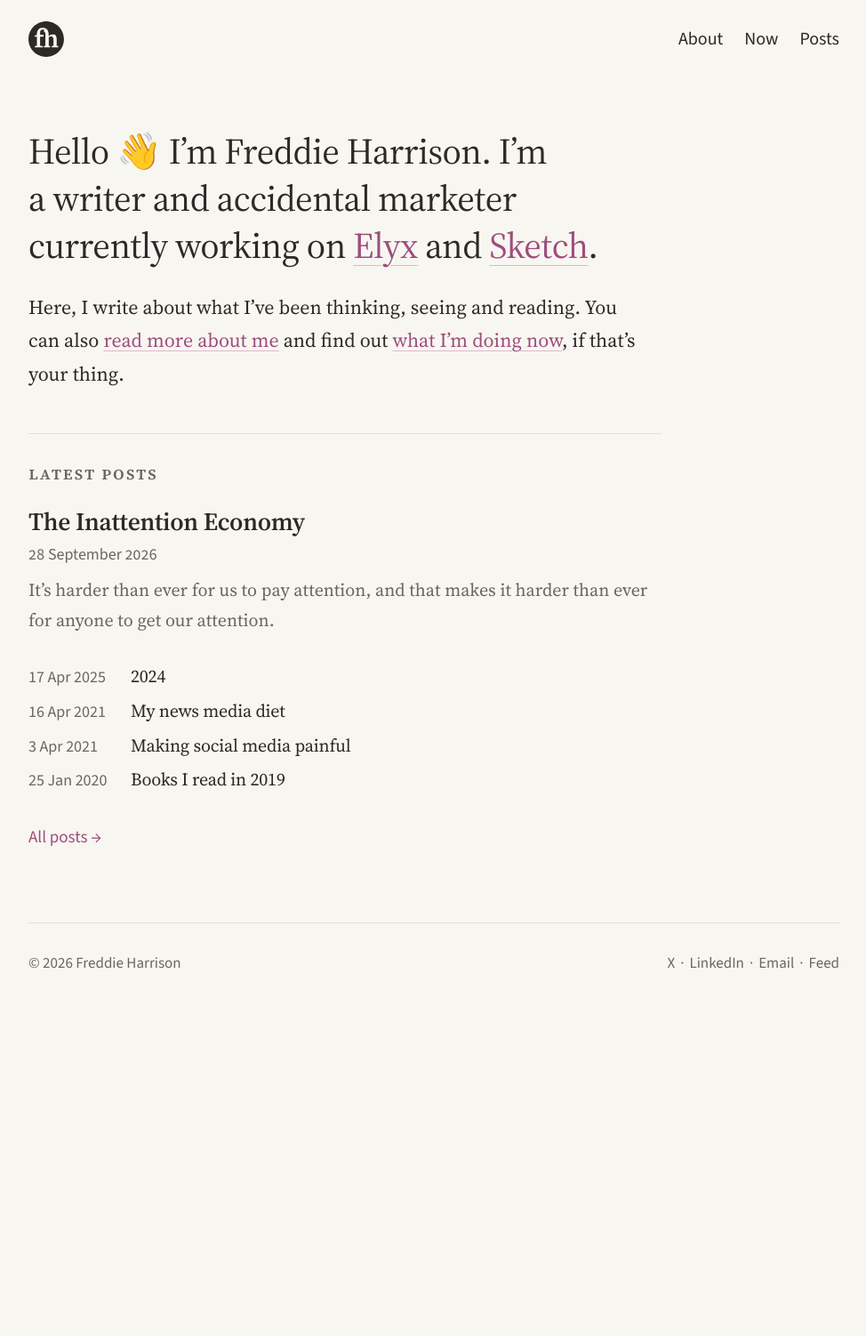
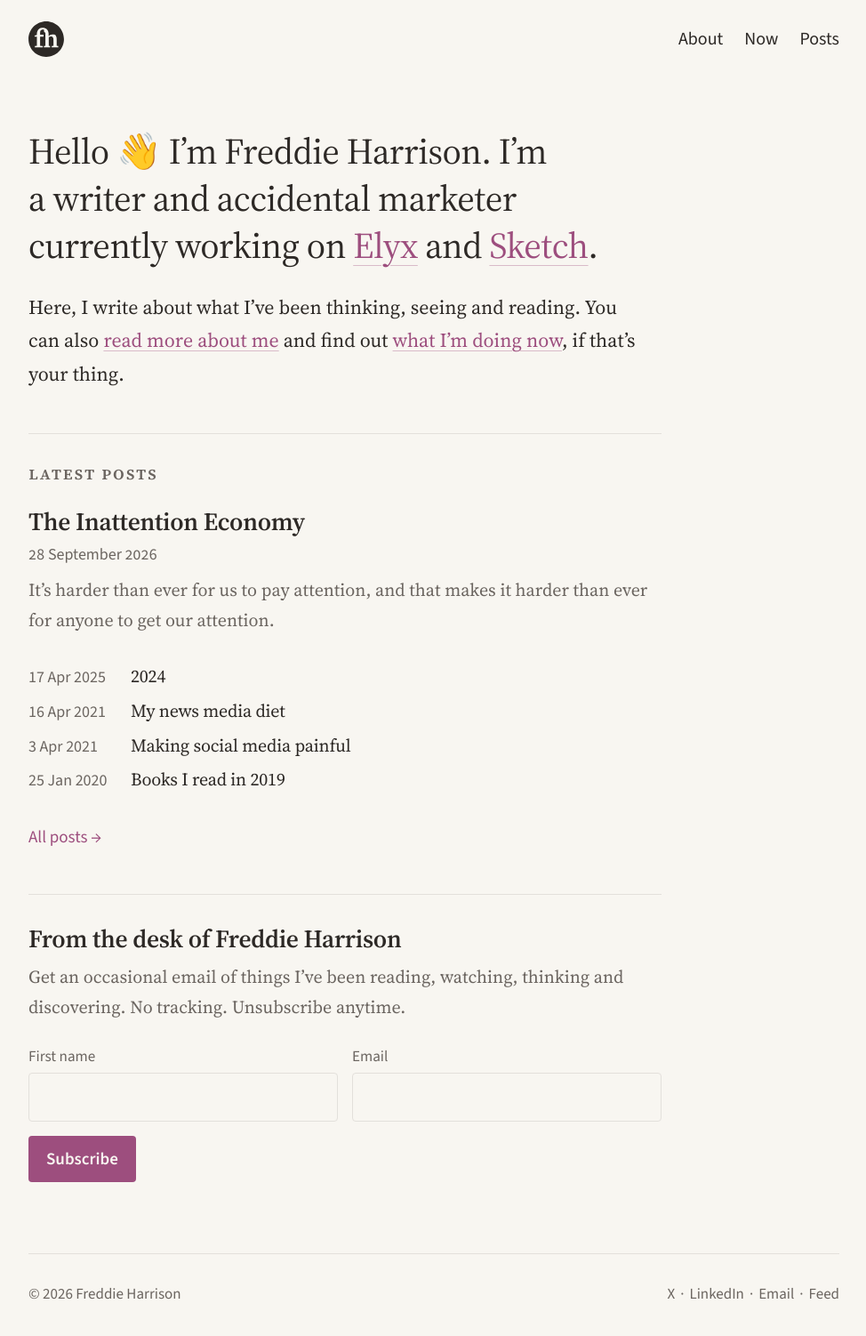
Before and after one commit to freddiewrites/freddiewrites.github.io, a Jekyll site: the page built from index.markdown, in a window 1280 px wide. Shown: the whole page at 89% size, without its empty margins (152-1126 px from the left). Built offline with Jekyll 4.4.1, drawn with Linux system fonts in a browser that asks for light colours; before the commit the page ends 1130 px from its top, so only the background shows below that.

Commit message:
Add newsletter signup form to the homepage
Posts first name and email to Buttondown's embed endpoint.

Co-Authored-By: Claude Opus 5.5 <noreply@anthropic.com>
Claude-Session: https://claude.ai/code/session_01XhZxdn2ykFjNGtpS1kPALB

```diff
--- a/_layouts/home.html
+++ b/_layouts/home.html
@@ -27,4 +27,23 @@ layout: default
 
     <a href="/posts/" class="all-posts-link">All posts &rarr;</a>
   </section>
+
+  <hr class="home-divider">
+
+  <section class="newsletter" aria-labelledby="newsletter-heading">
+    <h2 id="newsletter-heading" class="newsletter-title">From the desk of Freddie Harrison</h2>
+    <p class="newsletter-blurb">Get an occasional email of things I’ve been reading, watching, thinking and discovering. No tracking. Unsubscribe anytime.</p>
+    <form class="newsletter-form" action="https://buttondown.com/api/emails/embed-subscribe/freddiewrites" method="post">
+      <div class="newsletter-field">
+        <label for="newsletter-first-name">First name</label>
+        <input type="text" id="newsletter-first-name" name="metadata__first_name" autocomplete="given-name" required>
+      </div>
+      <div class="newsletter-field">
+        <label for="newsletter-email">Email</label>
+        <input type="email" id="newsletter-email" name="email" autocomplete="email" required>
+      </div>
+      <input type="hidden" name="embed" value="1">
+      <button type="submit" class="newsletter-button">Subscribe</button>
+    </form>
+  </section>
 </div>
--- a/_sass/_components.scss
+++ b/_sass/_components.scss
@@ -243,6 +243,79 @@
   font-size: 0.95em;
 }
 
+/* Newsletter signup on the home page */
+.newsletter-title {
+  font-size: 1.4em;
+  margin: 0 0 var(--space-xs);
+}
+
+.newsletter-blurb {
+  margin: 0 0 var(--space-md);
+  color: var(--text-muted);
+}
+
+.newsletter-form {
+  display: grid;
+  gap: var(--space-sm);
+  font-family: var(--font-ui);
+  font-size: 0.95em;
+
+  /* Fields sit side by side, with the button below, on wider screens */
+  @media (min-width: 600px) {
+    grid-template-columns: 1fr 1fr;
+  }
+}
+
+.newsletter-field {
+  display: flex;
+  flex-direction: column;
+  gap: 4px;
+
+  label {
+    color: var(--text-muted);
+    font-size: 0.9em;
+  }
+
+  input {
+    font: inherit;
+    color: var(--text-color);
+    background-color: var(--bg-color);
+    border: 1px solid var(--border-color);
+    border-radius: 4px;
+    padding: 10px 12px;
+    transition: border-color var(--transition-fast);
+
+    &:focus-visible {
+      outline: 2px solid var(--link-color);
+      outline-offset: 1px;
+      border-color: var(--link-color);
+    }
+  }
+}
+
+.newsletter-button {
+  justify-self: start;
+  grid-column: 1 / -1;
+  font: inherit;
+  font-weight: 600;
+  color: var(--bg-color);
+  background-color: var(--link-color);
+  border: none;
+  border-radius: 4px;
+  padding: 10px 20px;
+  cursor: pointer;
+  transition: background-color var(--transition-fast);
+
+  &:hover {
+    background-color: var(--link-hover);
+  }
+
+  &:focus-visible {
+    outline: 2px solid var(--link-color);
+    outline-offset: 2px;
+  }
+}
+
 /* Tags */
 .tags {
   display: inline;
```
